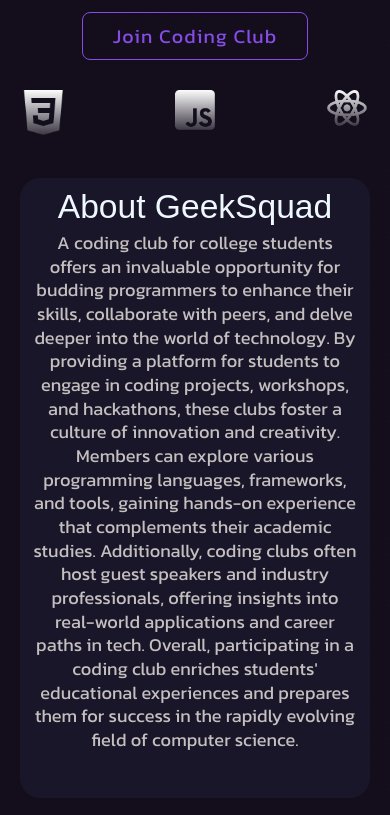
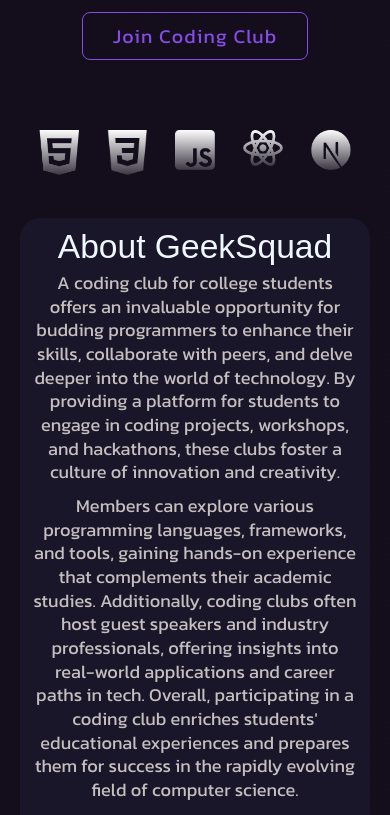
Before and after one commit to Shivam-GitLab/Geek-Squad, a plain HTML site: page index.html in a window 390 px wide. Shown: the part 616-1431 px from the top of the page. Drawn offline with nearby package versions, Linux system fonts and the light colour scheme; a web font is replaced by a local one.

Commit message:
Add Some

```diff
--- a/assets/css/media-queries.css
+++ b/assets/css/media-queries.css
@@ -1,4 +1,4 @@
-@media screen and (max-width: 430px) {
+@media screen and (max-width: 580px) {
   .company-logo img {
     width: 130px;
   }
@@ -46,23 +46,30 @@
   }
 
   /*  =============================================  */
+
   /* Experience Start */
   .experience-with {
     text-align: center;
-    margin-top: 10px;
+    margin-top: 50px;
   }
   .experience-with-lang {
     display: flex;
-    gap: 1.8em;
-    padding: 22px;
+    gap: 2em;
+    padding: 20px;
     justify-content: center;
   }
-  /* Experience End */
+
+  .experience-with-lang img {
+    width: 40px;
+    cursor: pointer;
+  }
+
+  /* Experience end */
   /*  =============================================  */
 
   /* About Us CSS Start */
   .about-heading-left {
-    height: 620px;
+    height: 820px;
     width: 420px;
     background-color: #181628;
     border-radius: 20px;
@@ -691,10 +698,4 @@
     margin-top: 20px;
     padding: 0 20px;
   }
-
-  .experience-with-lang {
-    display: flex;
-    gap: 8em;
-    padding: 20px;
-    justify-content: center;
-  }
+}
--- a/assets/css/style.css
+++ b/assets/css/style.css
@@ -355,7 +355,6 @@ nav {
   align-items: center;
   align-content: center;
 } */
-
 
 /* ======================================================================= */
 
--- a/index.html
+++ b/index.html
@@ -90,9 +90,9 @@
                     enhance their skills, collaborate with peers, and delve deeper into the world of technology. By
                     providing a platform for students to engage in coding projects, workshops, and hackathons, these
                     clubs foster a culture of innovation and creativity.
-                    <!-- </p>
+                </p>
 
-                <p> -->
+                <p>
                     Members can explore various programming
                     languages, frameworks, and tools, gaining hands-on experience that complements their academic
                     studies. Additionally, coding clubs often host guest speakers and industry professionals, offering
```
